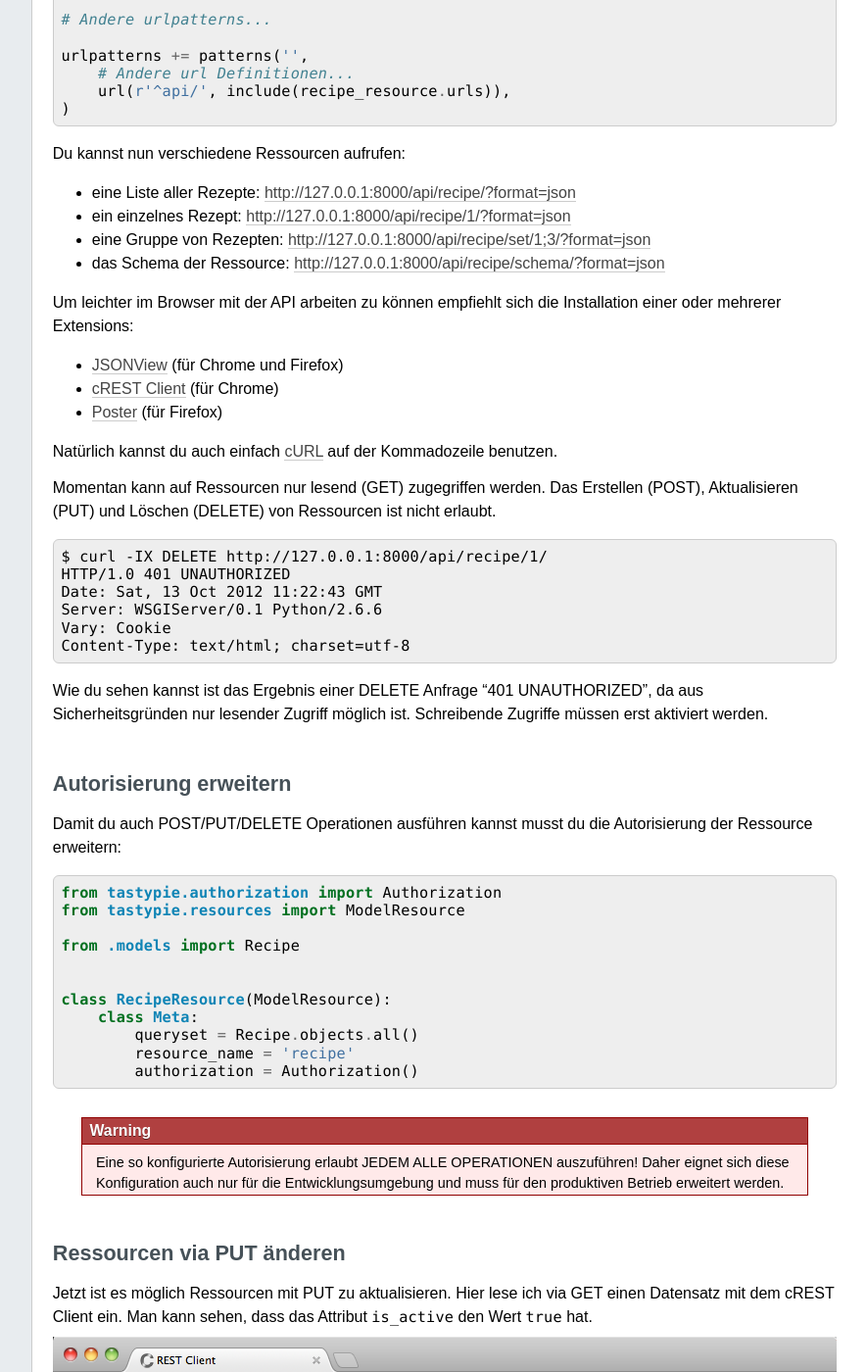
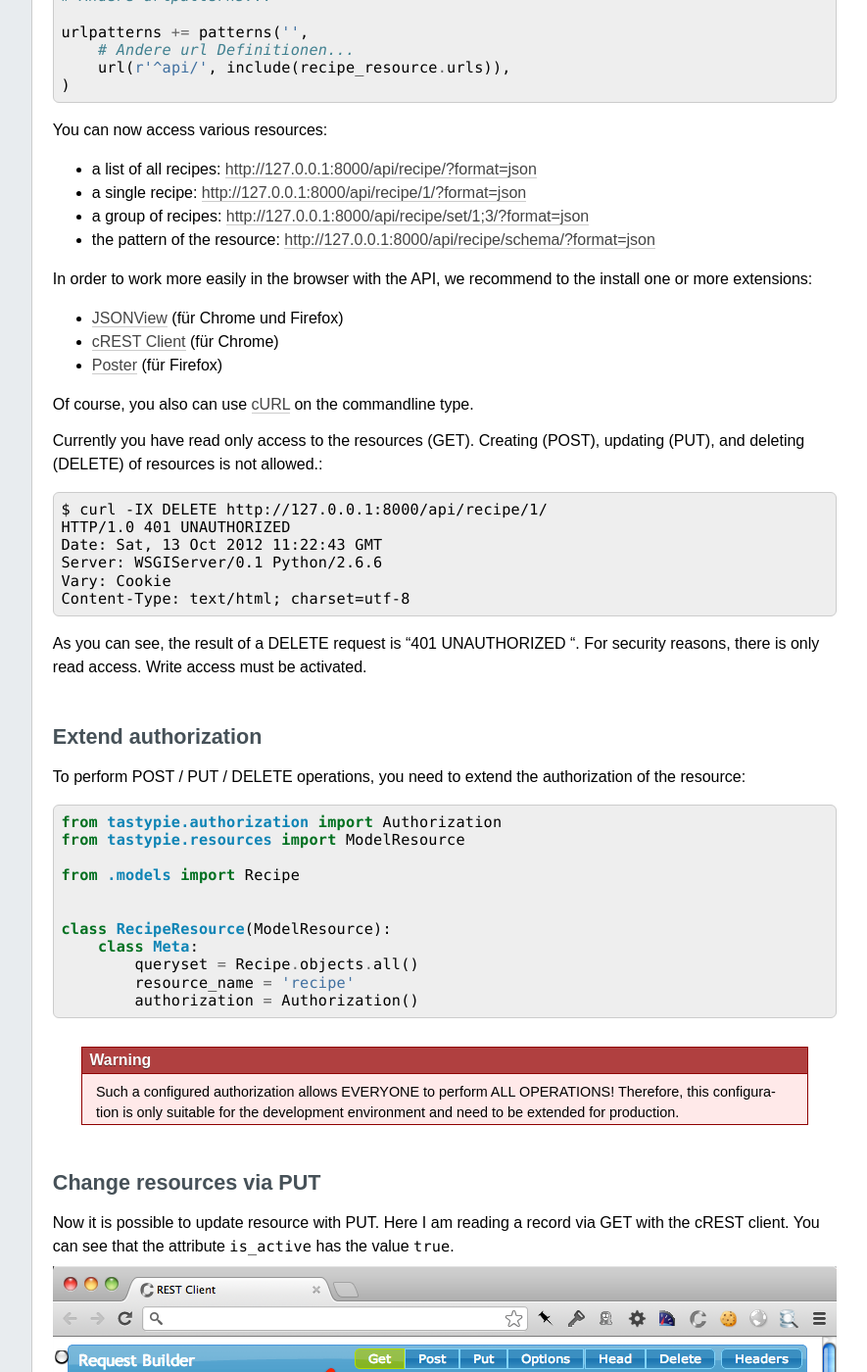
Before and after one commit to keimlink/django-workshop, a Sphinx documentation site: the page built from docs/rest_api.rst, in a window 1280 px wide and 1400 px high, scrolled down 1791 px. Shown: the whole window at 98% size, without its empty margins (224-1109 px from the left). Built offline with Sphinx 7.4.7, drawn with Linux system fonts in a browser that asks for light colours; comment, search, counter and statistics services are not loaded; some of the changed text lies outside the part shown.

Commit message:
translated rest_api.rst to english

```diff
--- a/docs/rest_api.rst
+++ b/docs/rest_api.rst
@@ -2,35 +2,28 @@
 RESTful Webservice
 ******************
 
-Oft möchten auch andere Applikationen auf die Daten des Django-Projekts
-zugreifen. Dafür bietet es sich an, einen `RESTful Webservice`_ zu nutzen. Eine
-Möglichkeit einen solchen Webservice zu implementieren bietet Tastypie_.
-
-.. _RESTful Webservice: https://de.wikipedia.org/wiki/Representational_State_Transfer
-.. _Tastypie: http://tastypieapi.org/
+Often other applications want to access the data of the Django project. There has to be a `RESTful web service <http://en.wikipedia.org/wiki/Representational_state_transfer>`_ to do so. A
+possible way to implement such a web service is to use `Tastypie <http://tastypieapi.org/>`_.
 
 Installation
 ============
 
-Der erste Schritt ist die Installation des Python Packages::
+The first step is to install the Python Packages ::
 
     $ pip install django-tastypie
 
 .. note::
 
-    Tastypie benötigt einige weitere Python Pakete, die es automatisch mit
-    installiert. Um Features wie den XML Serializer, YAML Serializer oder die
-    ApiKey Authentifizierung zu nutzen müssen weitere Python Pakete manuell
-    installiert werden.
+     Tastypie needed some more Python packages, which are automatically installed. In order to use such features as the XML serializer, YAML serializer or useing a authentication APIKEY, more Python packages need to be manually installed.
 
-Danach fügst du ``tastypie`` zu den ``INSTALLED_APPS`` hinzu::
+Then you add ``tastypie`` to the ``INSTALLED_APPS``::
 
     INSTALLED_APPS = (
         # Andere Apps...
         'tastypie',
     )
 
-Als letzten Schritt erzeugst du die nötigen Datenbankstrukturen::
+As a last step you have to generate the necessary database structures::
 
     $ python manage.py migrate tastypie
     Syncing...
@@ -64,11 +57,11 @@ Als letzten Schritt erzeugst du die nötigen Datenbankstrukturen::
      - recipes
      - news
 
-Eine Ressource erstellen
-========================
+Create a resource
+=================
 
-Ein RESTful Webservice stellt Ressourcen zur Verfügung. Also legst du diese in
-Form von ``Resource`` Klassen an. Dazu erstellst du die Datei
+A RESTful web service provides available resources. So you have to put these in
+the shape of ``Resource`` classes. For this purpose, you create the file
 :file:`recipes/api.py`::
 
     from tastypie.resources import ModelResource
@@ -81,8 +74,7 @@ Form von ``Resource`` Klassen an. Dazu erstellst du die Datei
             queryset = Recipe.objects.all()
             resource_name = 'recipe'
 
-Jetzt musst du die ``RecipeResource`` in :file:`recipes/urls.py` an einen URL
-binden::
+Now you have to bind the ``RecipeResource`` to a URL in the :file:`recipes / urls.py`::
 
     from django.conf.urls.defaults import patterns, include, url
     # weitere Importe...
@@ -98,27 +90,22 @@ binden::
         url(r'^api/', include(recipe_resource.urls)),
     )
 
-Du kannst nun verschiedene Ressourcen aufrufen:
+You can now access various resources:
 
-* eine Liste aller Rezepte: http://127.0.0.1:8000/api/recipe/?format=json
-* ein einzelnes Rezept: http://127.0.0.1:8000/api/recipe/1/?format=json
-* eine Gruppe von Rezepten: http://127.0.0.1:8000/api/recipe/set/1;3/?format=json
-* das Schema der Ressource: http://127.0.0.1:8000/api/recipe/schema/?format=json
+* a list of all recipes: http://127.0.0.1:8000/api/recipe/?format=json
+* a single recipe: http://127.0.0.1:8000/api/recipe/1/?format=json
+* a group of recipes: http://127.0.0.1:8000/api/recipe/set/1;3/?format=json
+* the pattern of the resource: http://127.0.0.1:8000/api/recipe/schema/?format=json
 
-Um leichter im Browser mit der API arbeiten zu können empfiehlt sich die
-Installation einer oder mehrerer Extensions:
+In order to work more easily in the browser with the API, we recommend to the install one or more extensions:
 
-* JSONView_ (für Chrome und Firefox)
-* `cREST Client`_ (für Chrome)
-* Poster_ (für Firefox)
+* `JSONView <http://jsonview.com/>`_ (für Chrome und Firefox)
+* `cREST Client <https://chrome.google.com/webstore/detail/crest-client/baedhhmoaooldchehjhlpppaieoglhml>`_ (für Chrome)
+* `Poster <https://addons.mozilla.org/en-US/firefox/addon/poster/>`_ (für Firefox)
 
-Natürlich kannst du auch einfach cURL_ auf der Kommadozeile benutzen.
+Of course, you also can use `cURL <http://curl.haxx.se/>`_ on the commandline type.
 
-Momentan kann auf Ressourcen nur lesend (GET) zugegriffen werden. Das
-Erstellen (POST), Aktualisieren (PUT) und Löschen (DELETE) von
-Ressourcen ist nicht erlaubt.
-
-::
+Currently you have read only access to the resources (GET). Creating (POST), updating (PUT), and deleting (DELETE) of resources is not allowed.::
 
     $ curl -IX DELETE http://127.0.0.1:8000/api/recipe/1/
     HTTP/1.0 401 UNAUTHORIZED
@@ -127,20 +114,12 @@ Ressourcen ist nicht erlaubt.
     Vary: Cookie
     Content-Type: text/html; charset=utf-8
 
-Wie du sehen kannst ist das Ergebnis einer DELETE Anfrage "401
-UNAUTHORIZED", da aus Sicherheitsgründen nur lesender Zugriff möglich
-ist. Schreibende Zugriffe müssen erst aktiviert werden.
+As you can see, the result of a DELETE request is "401 UNAUTHORIZED ". For security reasons, there is only read access. Write access must be activated.
 
-.. _JSONView: http://jsonview.com/
-.. _cREST Client: https://chrome.google.com/webstore/detail/crest-client/baedhhmoaooldchehjhlpppaieoglhml
-.. _Poster: https://addons.mozilla.org/en-US/firefox/addon/poster/
-.. _cURL: http://curl.haxx.se/
+Extend authorization
+====================
 
-Autorisierung erweitern
-=======================
-
-Damit du auch POST/PUT/DELETE Operationen ausführen kannst musst du die
-Autorisierung der Ressource erweitern::
+To perform POST / PUT / DELETE operations, you need to extend the authorization of the resource::
 
     from tastypie.authorization import Authorization
     from tastypie.resources import ModelResource
@@ -156,41 +135,28 @@ Autorisierung der Ressource erweitern::
 
 .. warning::
 
-    Eine so konfigurierte Autorisierung erlaubt JEDEM ALLE OPERATIONEN
-    auszuführen! Daher eignet sich diese Konfiguration auch nur für die
-    Entwicklungsumgebung und muss für den produktiven Betrieb erweitert
-    werden.
+    Such a configured authorization allows EVERYONE to perform ALL OPERATIONS! Therefore, this configuration is only suitable for the development environment and need to be extended for production.
 
-Ressourcen via PUT änderen
-==========================
+Change resources via PUT
+========================
 
-Jetzt ist es möglich Ressourcen mit PUT zu aktualisieren. Hier lese ich
-via GET einen Datensatz mit dem cREST Client ein. Man kann sehen, dass
-das Attribut ``is_active`` den Wert ``true`` hat.
+Now it is possible to update resource with PUT. Here I am reading a record via GET with the cREST client. You can see that the attribute ``is_active`` has the value ``true``.
 
 .. image:: /images/cREST_Client_GET.png
 
-Zuerst kopiere ich die JSON Daten aus dem Response der GET Anfrage oben.
-Dann stelle ich die HTTP Methode auf PUT um und kopiere die JSON Daten
-in das Feld "Request Entity" und ändere ``is_active`` auf ``false``.
-Danach schalte ich die HTTP Header ein und setze den Header auf
-``Content-Type: application/json``. Als letzen Schritt schicke ich den
-Request ab und ändere damit dem Datensatz.
+
+First I copy the JSON data from the response of the GET request above. Then I set the HTTP method to PUT and copy the JSON data in the field "Request Entity" and change ``is_active`` to ``false``. Then I activate the HTTP headers and set the header to ``Content-Type: application / json``. As a last step I will send a Request and so change the record.
 
 .. image:: /images/cREST_Client_PUT.png
 
-Nachdem ich diesen Request abgeschickt habe rufe ich den Datensatz
-erneut mit GET auf. Der Wert des Attributs ``is_active`` hat sich auf
-``false`` geändert.
+After I sent this request I call the record again with GET. The value of the attribute ``is_active`` has to be changed to ``false``.
 
 .. image:: /images/cREST_Client_GET_after_PUT.png
 
-Eine weitere Ressource hinzufügen
-=================================
+Adding another resource
+=======================
 
-Aktuell sind nur die Rezepte und nicht die damit verknüpften Benutzer
-sichtbar. Dies änderst du, indem du eine neue Ressource für die Benutzer
-in :file:`recipes/api.py` anlegst::
+Currently, only the recipes and not the associated user is visible. You can change this by enabling a new resource for the user in :file:`recipes / api.py`::
 
     from django.contrib.auth.models import User
     from tastypie import fields
@@ -214,7 +180,7 @@ in :file:`recipes/api.py` anlegst::
             resource_name = 'recipe'
             authorization = Authorization()
 
-Jetzt musst du diese neue Ressource noch in der URLConf einbinden::
+Now you just have to integrate this new resource into the URLconf::
 
     from django.conf.urls.defaults import patterns, include, url
     # weitere Importe...
@@ -233,8 +199,7 @@ Jetzt musst du diese neue Ressource noch in der URLConf einbinden::
         url(r'^api/', include(v1_api.urls)),
     )
 
-Nun stehen mehr Daten als vorher zu Verfügung und wir haben die API
-zusätzlich versioniert:
+Now there are more data available than previously and in addition we have the API versioned:
 
 * http://127.0.0.1:8000/api/v1/?format=json
 * http://127.0.0.1:8000/api/v1/recipe/?format=json
@@ -245,15 +210,15 @@ zusätzlich versioniert:
 * http://127.0.0.1:8000/api/v1/user/1/?format=json
 * http://127.0.0.1:8000/api/v1/user/schema/?format=json
 
-Allerdings haben wir jetzt ein neues Problem, denn im der ``UserResource``
-werden auch sensitive Daten wie Passwörter ausgegeben.
+However, we now have a new problem, because in the ``User`` Resource
+also contain sensitive data such as passwords.
 
-Zugriff beschränken
-===================
+Restrict access
+===============
 
-Also müssen wir den Zugriff beschränken. Dafür gibt es zwei Möglichkeiten.
+So we have to restrict the access. There are two possibilities.
 
-#. Die nicht erwünschten Felder ausschliessen::
+#. Exclude the unwanted fields::
 
     class UserResource(ModelResource):
         class Meta:
@@ -261,7 +226,7 @@ Also müssen wir den Zugriff beschränken. Dafür gibt es zwei Möglichkeiten.
             resource_name = 'user'
             excludes = ['email', 'password', 'is_active', 'is_staff', 'is_superuser']
 
-#. Nur die Felder angeben, die erlaubt sind::
+#. Only specify the fields that are allowed::
 
     class UserResource(ModelResource):
         class Meta:
@@ -269,7 +234,7 @@ Also müssen wir den Zugriff beschränken. Dafür gibt es zwei Möglichkeiten.
             resource_name = 'user'
             fields = ['username', 'first_name', 'last_name', 'last_login']
 
-Außerdem wollen wir nur einen lesenden Zugriff auf ``UserResource`` erlauben::
+In addition, we only want to allow read access to the ``User`` resource::
 
     class UserResource(ModelResource):
         class Meta:
@@ -278,10 +243,10 @@ Außerdem wollen wir nur einen lesenden Zugriff auf ``UserResource`` erlauben::
             excludes = ['email', 'password', 'is_active', 'is_staff', 'is_superuser']
             allowed_methods = ['get']
 
-Ressourcen filtern
-==================
+filter ressources
+=================
 
-Mit etwas zusätzlicher Konfiguration ist es auch möglich Ressourcen zu filtern::
+With some additional configuration, it is also possible to filter resources::
 
     from django.contrib.auth.models import User
     from tastypie import fields
@@ -316,14 +281,14 @@ Mit etwas zusätzlicher Konfiguration ist es auch möglich Ressourcen zu filtern
                 'author': ALL_WITH_RELATIONS,
             }
 
-Jetzt sind folgende Abfragen möglich:
+Now following queries are possible:
 
 * http://127.0.0.1:8000/api/v1/recipe/?format=json&title__startswith=k
 * http://127.0.0.1:8000/api/v1/recipe/?format=json&title__icontains=ei
 * http://127.0.0.1:8000/api/v1/recipe/?format=json&number_of_portions__gt=3
 * http://127.0.0.1:8000/api/v1/recipe/?format=json&author__username=admin
 
-Weiterführende Links zur Tastypie Dokumentation
-===============================================
+Further links to the Django documentation
+=========================================
 
 * `Tastypie Dokumentation <http://django-tastypie.readthedocs.org/>`_
```
